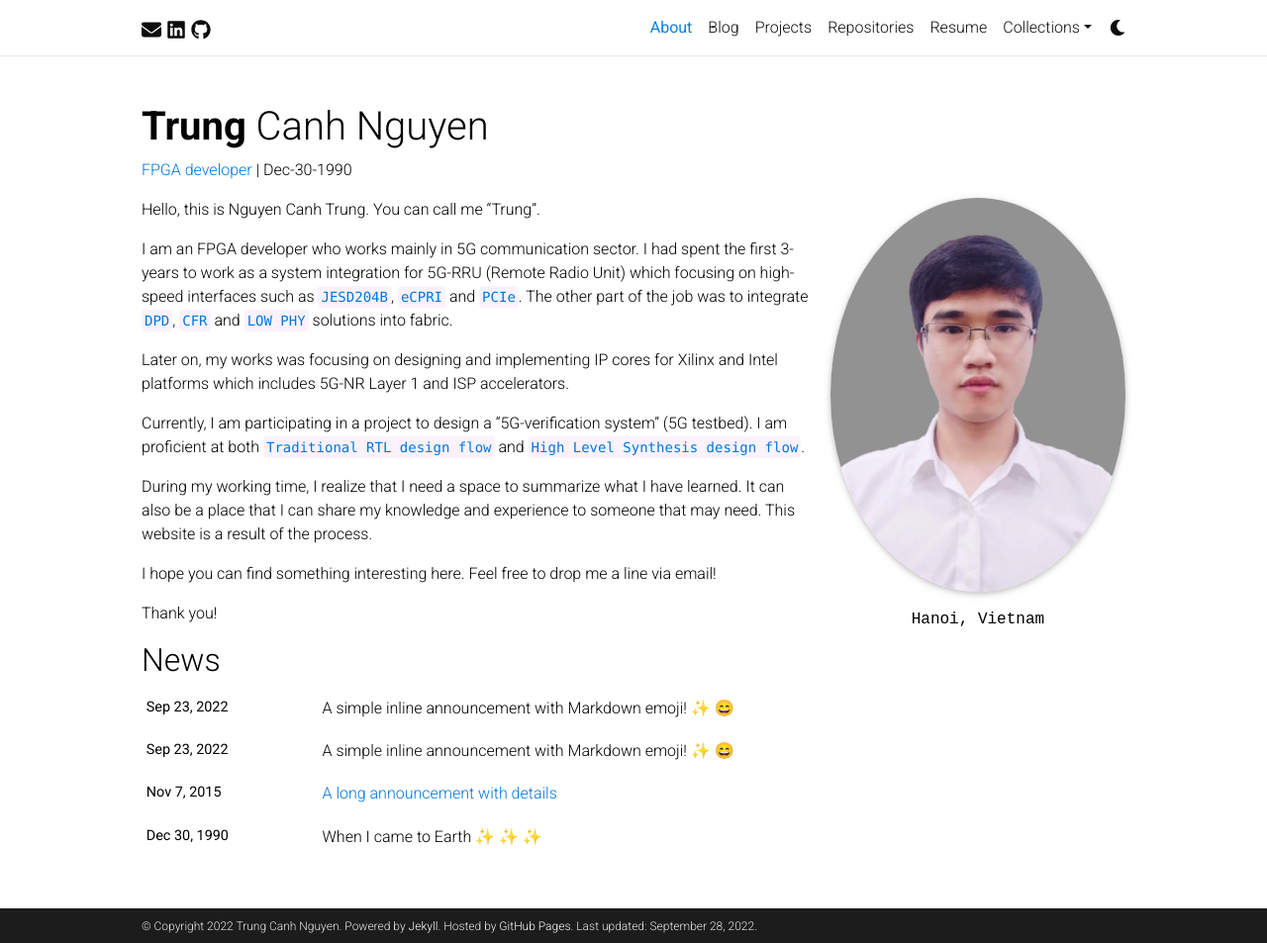
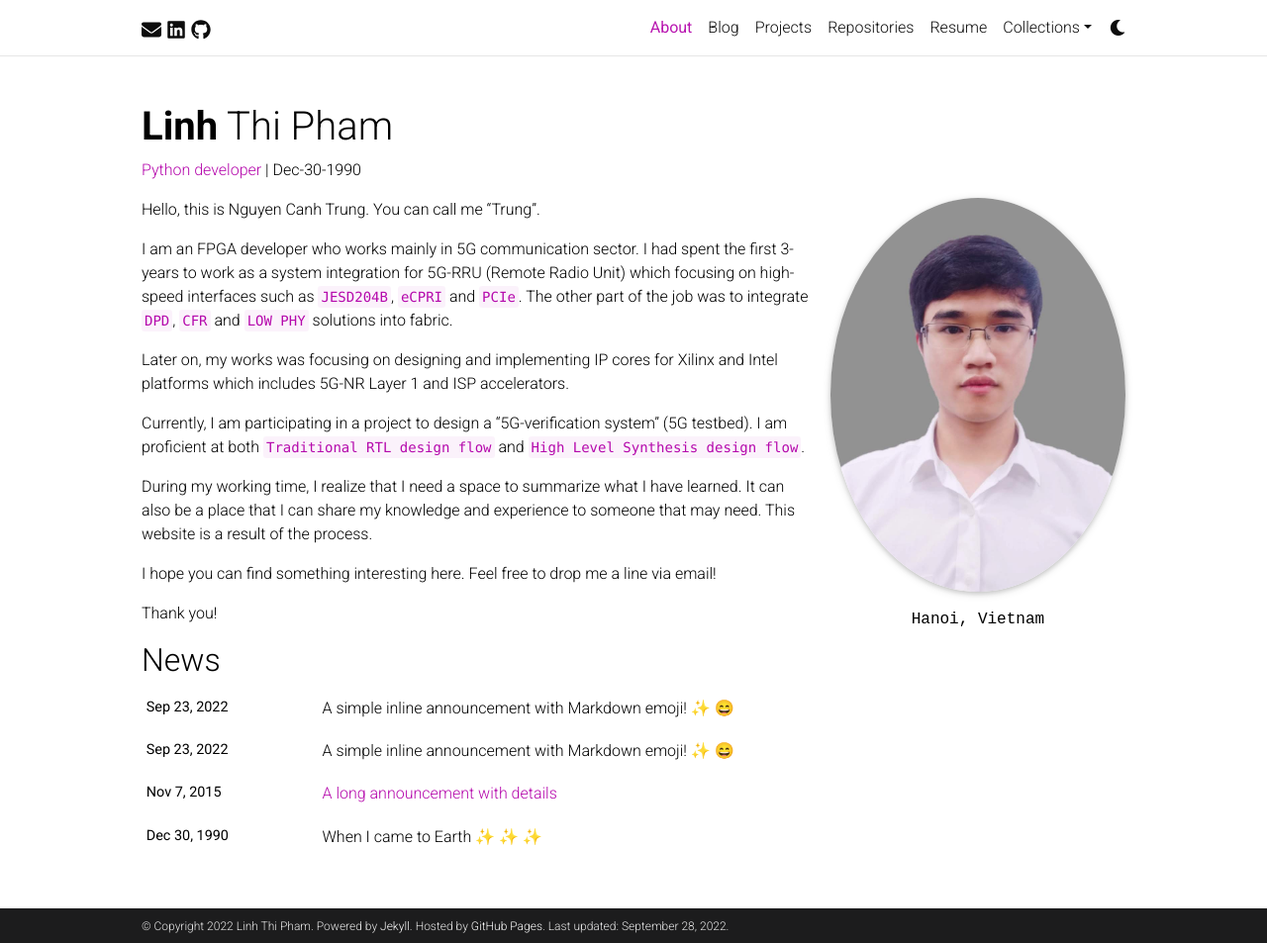
Before and after one commit to linhbktb/linhbktb.github.io, a Jekyll site: the page built from _pages/about.md, in a window 1280 px wide and 953 px high. Shown: the whole window at 99% size. Built offline with Jekyll 4.4.1, drawn with Linux system fonts in a browser that asks for light colours; full-size pictures stand in for the smaller copies a plugin makes; emoji names are drawn with the system emoji font; comment, search, counter and statistics services are not loaded; a style sheet for code colours, icons or effects is not loaded.

Commit message:
Change: theme and hover color | Change name

```diff
--- a/_config.yml
+++ b/_config.yml
@@ -3,21 +3,21 @@
 # -----------------------------------------------------------------------------
 
 title: blank # the website title (if blank, full name will be used instead)
-first_name: Trung
-middle_name: Canh
-last_name: Nguyen
-email: nguyencanhtrung@me.com
+first_name: Linh
+middle_name: Thi
+last_name: Pham
+email: phamthilinh.bka.94@gmail.com
 description: > # the ">" symbol means to ignore newlines until "footer_text:"
   The space where I collect and share what I have learned!
 footer_text: >
   Powered by <a href="https://jekyllrb.com/" target="_blank">Jekyll</a>.
   Hosted by <a href="https://pages.github.com/" target="_blank">GitHub Pages</a>.
-keywords: catapult, fpga, vhdl, hdl, intel, xilinx  # add your own keywords or leave empty
+keywords: python, devop, scripts  # add your own keywords or leave empty
 
 lang: en # the language of your site (for example: en, fr, cn, ru, etc.)
 icon: ⚛️  # the emoji used as the favicon (alternatively, provide image name in /assets/img/)
 
-url: https://bobibo.one # the base hostname & protocol for your site
+url: https://mebibo.one # the base hostname & protocol for your site
 baseurl: # the subpath of your site, e.g. /blog/
 last_updated: true # set to true if you want to display last updated in the footer
 impressum_path: # set to path to include impressum link in the footer, use the same path as permalink in a page, helps to conform with EU GDPR
@@ -66,7 +66,7 @@ og_image: # The site-wide (default for all links) Open Graph preview image
 # Social integration
 # -----------------------------------------------------------------------------
 
-github_username: nguyencanhtrung # your GitHub user name
+github_username: linhbktb # your GitHub user name
 gitlab_username: # your GitLab user name
 twitter_username: # your Twitter handle
 linkedin_username: # your LinkedIn user name
@@ -109,7 +109,7 @@ bing_site_verification:  # out your bing-site-verification ID (Bing Webmaster)
 # Blog
 # -----------------------------------------------------------------------------
 
-blog_name: FPGA snippets # blog_name will be displayed in your blog page
+blog_name: Blog # blog_name will be displayed in your blog page
 blog_nav_title: Blog # your blog must have a title for it to be displayed in the nav bar
 blog_description: Knowledge increases by sharing but not by saving
 permalink: /blog/:year/:title/
@@ -221,7 +221,7 @@ jekyll-archives:
     tag: '/blog/tag/:name/'
     category: '/blog/category/:name/'
 
-display_tags: ['xilinx', 'intel', 'catapult', 'hdl', 'hls', 'simulation'] # this tags will be dispalyed on the front page of your blog
+display_tags: ['python', 'scripts', 'catapult', 'hdl', 'hls', 'simulation'] # this tags will be dispalyed on the front page of your blog
 
 # -----------------------------------------------------------------------------
 # Jekyll Scholar
--- a/_pages/about.md
+++ b/_pages/about.md
@@ -2,7 +2,7 @@
 layout: about
 title: About
 permalink: /
-subtitle: <a href='cv'>FPGA developer</a> | Dec-30-1990
+subtitle: <a href='cv'>Python developer</a> | Dec-30-1990
 
 profile:
   align: right
--- a/_sass/_themes.scss
+++ b/_sass/_themes.scss
@@ -7,8 +7,8 @@
   --global-code-bg-color: #{$code-bg-color-light};
   --global-text-color: #{$black-color};
   --global-text-color-light: #{$grey-color};
-  --global-theme-color: #{$blue-color};
-  --global-hover-color: #{$blue-color};
+  --global-theme-color: #{$purple-color};
+  --global-hover-color: #{$purple-color};
   --global-footer-bg-color: #{$grey-color-dark};
   --global-footer-text-color: #{$grey-color-light};
   --global-footer-link-color: #{$white-color};
```
